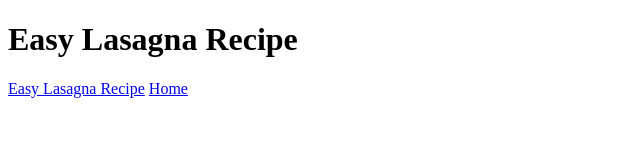
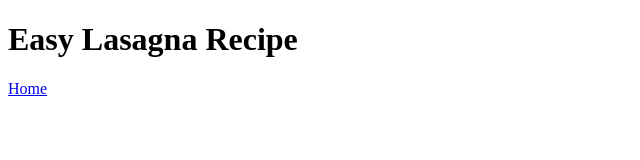
Before and after one commit to kenhollingsworth422/odin-recipes, a plain HTML site: page recipes/lasagna.html in a window 1280 px wide. Shown: the whole page, without its empty margins (0-640 px from the left). Drawn offline with Linux system fonts and the light colour scheme.

```diff
--- a/recipes/lasagna.html
+++ b/recipes/lasagna.html
@@ -8,7 +8,7 @@
 <body>
     <h1>Easy Lasagna Recipe</h1>
 
-    <a href="https://thecozycook.com/easy-lasagna-recipe/">Easy Lasagna Recipe</a>
+
 
     <a href="../index.html">Home</a>
 </body>
```
